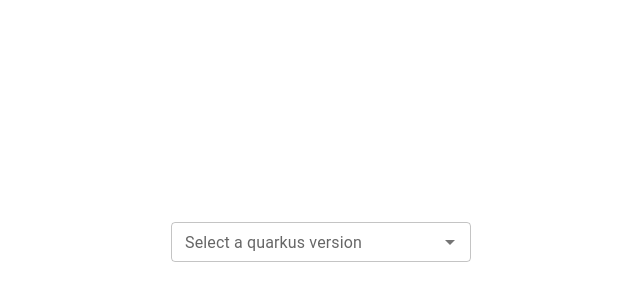
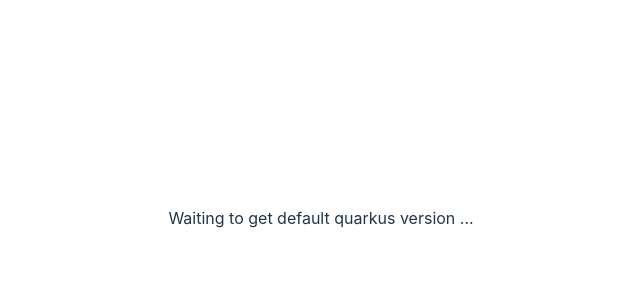
Before and after one commit to ch007m/mui-tests, a React (Vite) app: page / in a window 1280 px wide. Shown: the part 182-482 px from the top of the page, without its empty margins (319-959 px from the left). Built offline with nearby package versions, Linux system fonts and the light colour scheme; no server answers.

Commit message:
Add a condition
Signed-off-by: cmoulliard <cmoulliard@redhat.com>

```diff
--- a/src/Version.tsx
+++ b/src/Version.tsx
@@ -72,6 +72,10 @@
         }
     }, [query]);
 
+    if (!defaultQuarkusVersion) {
+        return <>Waiting to get default quarkus version ...</>;
+    }
+
     return (
         <Autocomplete
             id="quarkus-versions"
```
